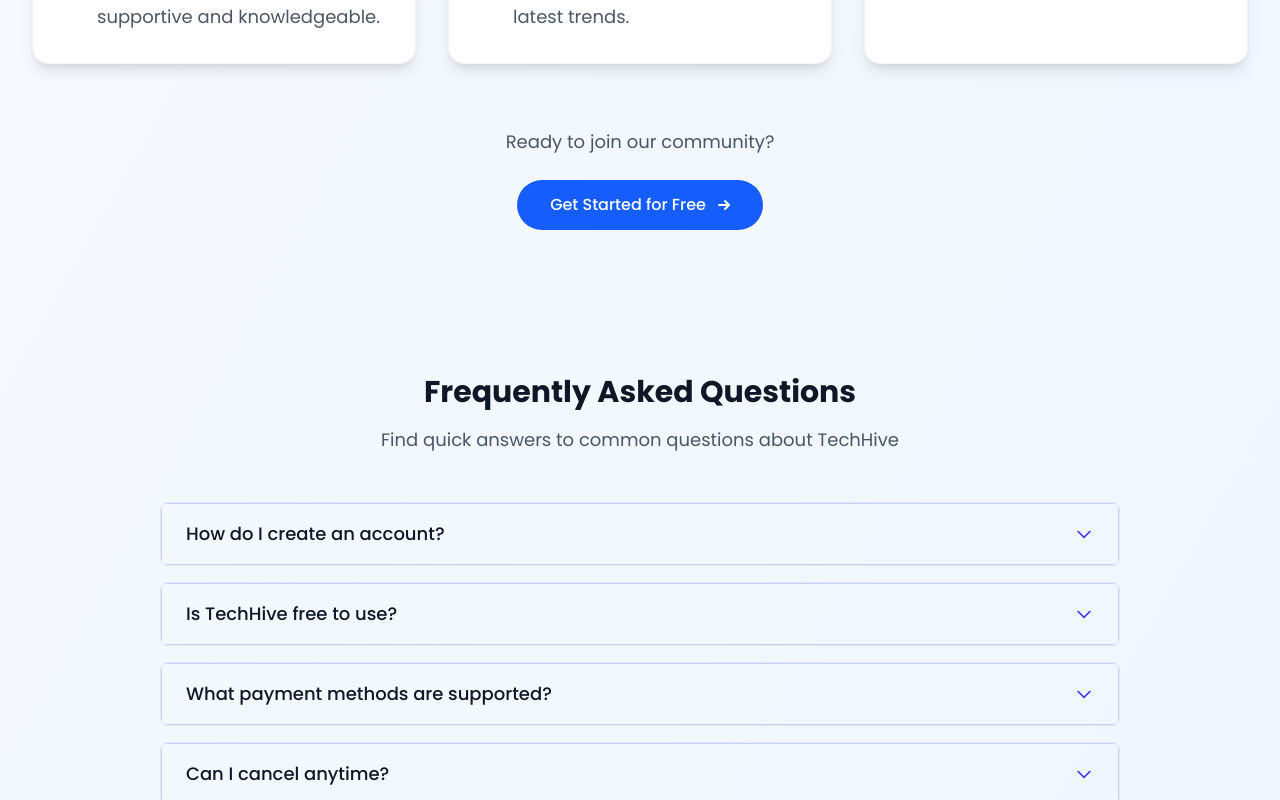
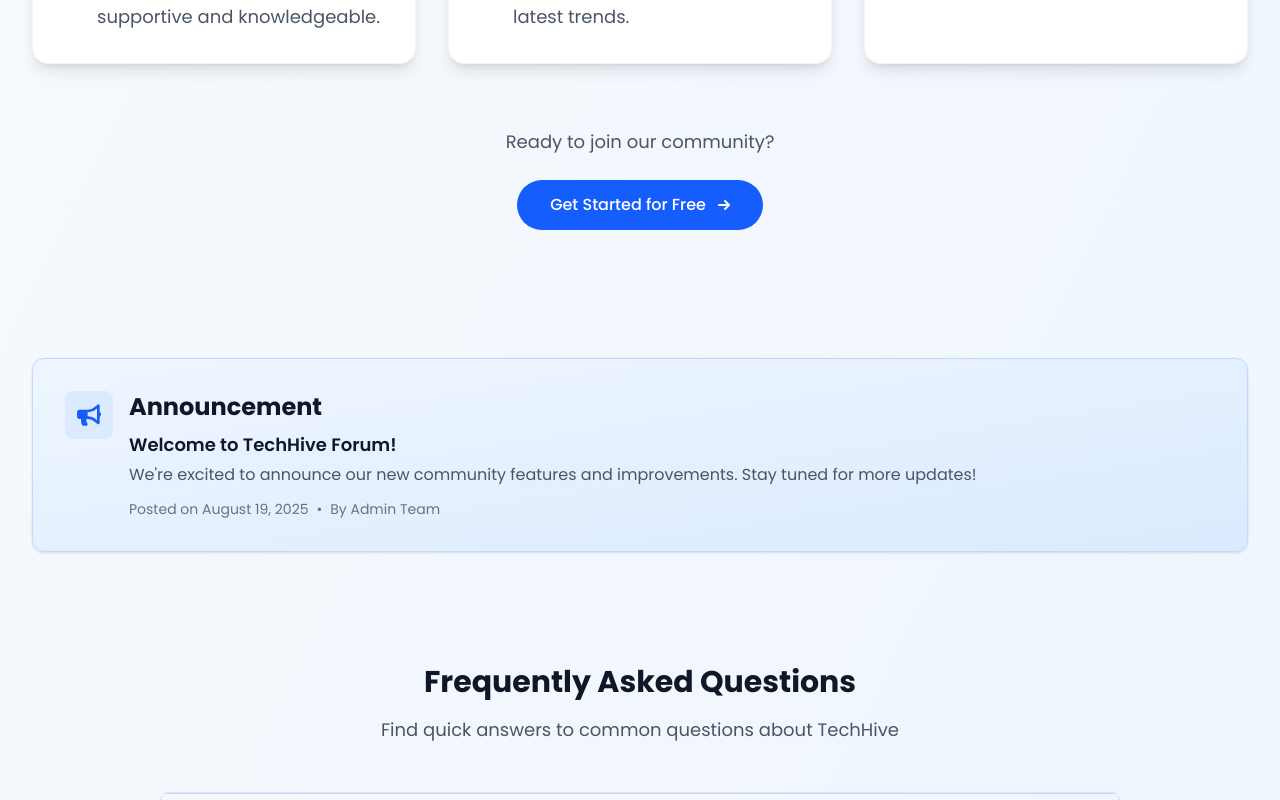
Before and after one commit to mdferdausalam19/techhive-forum, a React (Vite) app in the folder client/: page / in a window 1280 px wide. Shown: the part 2336-3136 px from the top of the page. Built offline with nearby package versions, Linux system fonts and the light colour scheme; no server answers.

Commit message:
feat(client): implement Announcement section on homepage

```diff
--- /dev/null
+++ b/client/src/components/home/Announcement.jsx
@@ -0,0 +1,50 @@
+import { FaBullhorn } from "react-icons/fa";
+
+export default function Announcement() {
+  const latestAnnouncement = {
+    title: "Welcome to TechHive Forum!",
+    content:
+      "We're excited to announce our new community features and improvements. Stay tuned for more updates!",
+    date: "August 19, 2025",
+    author: "Admin Team",
+  };
+
+  if (!latestAnnouncement) return null;
+
+  return (
+    <div className="max-w-7xl mx-auto px-4 sm:px-6 lg:px-8 py-12">
+      <div className="bg-gradient-to-br from-blue-50 to-blue-100 rounded-xl shadow-sm border border-blue-200 overflow-hidden">
+        <div className="p-8">
+          <div className="flex items-start">
+            <div className="flex-shrink-0 bg-blue-100 p-3 rounded-lg">
+              <FaBullhorn
+                className="h-6 w-6 text-blue-600"
+                aria-hidden="true"
+              />
+            </div>
+            <div className="ml-4">
+              <div className="flex items-center justify-between">
+                <h2 className="text-2xl font-bold text-gray-900">
+                  Announcement
+                </h2>
+              </div>
+              <div className="mt-2">
+                <h3 className="text-lg font-semibold text-gray-900">
+                  {latestAnnouncement.title}
+                </h3>
+                <p className="mt-1 text-gray-600">
+                  {latestAnnouncement.content}
+                </p>
+                <div className="mt-3 flex flex-col md:flex-row md:items-center text-sm text-gray-500">
+                  <span>Posted on {latestAnnouncement.date}</span>
+                  <span className="mx-2 hidden md:inline">•</span>
+                  <span>By {latestAnnouncement.author}</span>
+                </div>
+              </div>
+            </div>
+          </div>
+        </div>
+      </div>
+    </div>
+  );
+}
--- a/client/src/pages/home/Home.jsx
+++ b/client/src/pages/home/Home.jsx
@@ -3,6 +3,7 @@
 import Newsletter from "../../components/home/Newsletter";
 import FAQ from "../../components/home/FAQ";
 import Testimonials from "../../components/home/Testimonials";
+import Announcement from "../../components/home/Announcement";
 
 export default function Home() {
   return (
@@ -13,6 +14,7 @@
           <LatestPosts />
           <Newsletter />
           <Testimonials />
+          <Announcement />
           <FAQ />
         </div>
       </div>
```
